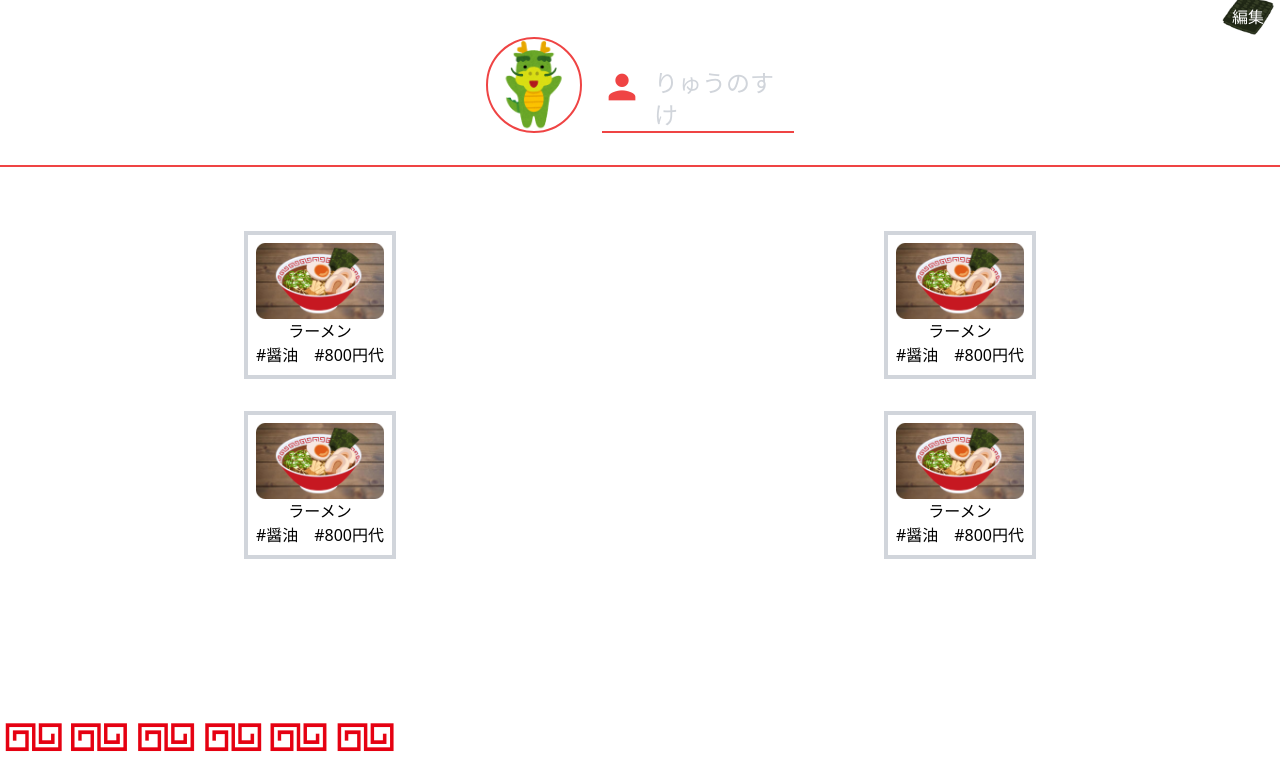
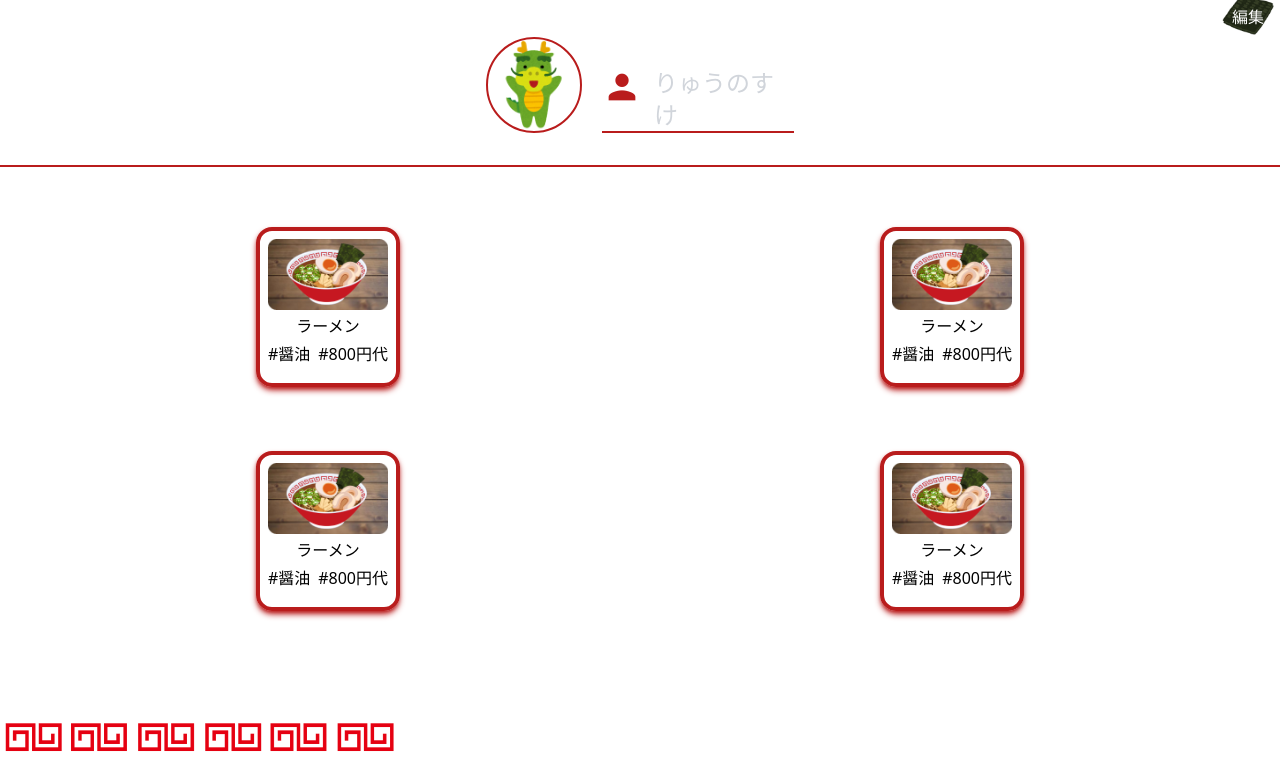
Before and after one commit to GiikuCampVol9/ikemen-front, a website: page src/public/myPage.html in a window 1280 px wide. Shown: the part 43-800 px from the top of the page. Drawn offline with Linux system fonts and the light colour scheme.

Commit message:
add img ra-men

```diff
--- a/src/public/myPage.html
+++ b/src/public/myPage.html
@@ -20,49 +20,50 @@
             <!-- ToDo stroke-white -->
         </a>
         <div class="flex gap-5 items-end justify-center">
-            <div class="border-2 w-24 h-24 rounded-full  border-red-500">
+            <div class="border-2 w-24 h-24 rounded-full  border-red-700">
                 <img src="../images/Ellipse 3.png" alt="icon">
             </div>
-            <div class="border-b-2 w-48 h-auto flex border-red-500">
-                <i class="material-icons text-red-500" style="font-size: 40px;">person</i>
+            <div class="border-b-2 w-48 h-auto flex border-red-700">
+                <i class="material-icons text-red-700" style="font-size: 40px;">person</i>
                 <p class="text-gray-300 ml-3 text-2xl">りゅうのすけ</p>
             </div>
         </div>
 
         <!-- ユーザーが投稿したらーめん -->
-        <div class="mt-8 border-t-2 border-red-500">
+        <div class="mt-8 border-t-2 border-red-700">
 
-            <div class="flex  mt-8 justify-around ">
-                <div class="border-4 border-gray-300 p-2 mt-8">
+            <div class="flex mt-3 justify-around p-4">
+                <div class="border-4 border-red-700  rounded-2xl shadow-red-700 shadow-md p-2 mt-8 w-36 h-40 flex flex-col gap-1">
                     <img class="w-32 h-auto" src="../images/らーめん.png" alt="らーめん">
                     <p class="text-center">ラーメン</p>
-                    <div class="flex justify-between">
+                    <div class="flex justify-between ">
                         <span>#醤油</span>
                         <span>#800円代</span>
                     </div>
                 </div>
-                <div class="border-4 border-gray-300 p-2 mt-8">
+                <div class="border-4 border-red-700  rounded-2xl shadow-red-700 shadow-md p-2 mt-8 w-36 h-40 flex flex-col gap-1">
                     <img class="w-32 h-auto" src="../images/らーめん.png" alt="らーめん">
                     <p class="text-center">ラーメン</p>
-                    <div class="flex justify-between">
+                    <div class="flex justify-between ">
                         <span>#醤油</span>
                         <span>#800円代</span>
                     </div>
                 </div>
             </div>
-            <div class="flex justify-around mt-8">
-                <div class="border-4 border-gray-300 p-2">
+
+            <div class="flex justify-around p-4">
+                <div class="border-4 border-red-700  rounded-2xl shadow-red-700 shadow-md p-2 mt-8 w-36 h-40 flex flex-col gap-1">
                     <img class="w-32 h-auto" src="../images/らーめん.png" alt="らーめん">
                     <p class="text-center">ラーメン</p>
-                    <div class="flex justify-between">
+                    <div class="flex justify-between ">
                         <span>#醤油</span>
                         <span>#800円代</span>
                     </div>
                 </div>
-                <div class="border-4 border-gray-300 p-2">
+                <div class="border-4 border-red-700  rounded-2xl shadow-red-700 shadow-md p-2 mt-8 w-36 h-40 flex flex-col gap-1">
                     <img class="w-32 h-auto" src="../images/らーめん.png" alt="らーめん">
                     <p class="text-center">ラーメン</p>
-                    <div class="flex justify-between">
+                    <div class="flex justify-between ">
                         <span>#醤油</span>
                         <span>#800円代</span>
                     </div>
@@ -72,6 +73,13 @@
     </main>
     <footer>
         <img src="../images/中華マーク並び.png" alt="中華">
+        <div>
+            <ul>
+                <li>
+
+                </li>
+            </ul>
+        </div>
     </footer>
 </body>
 
```
Also changed, not shown: src/css/myPage.css, src/images/ホーム.png (added), src/images/マイページ.png (added), src/images/投稿.png (added).
